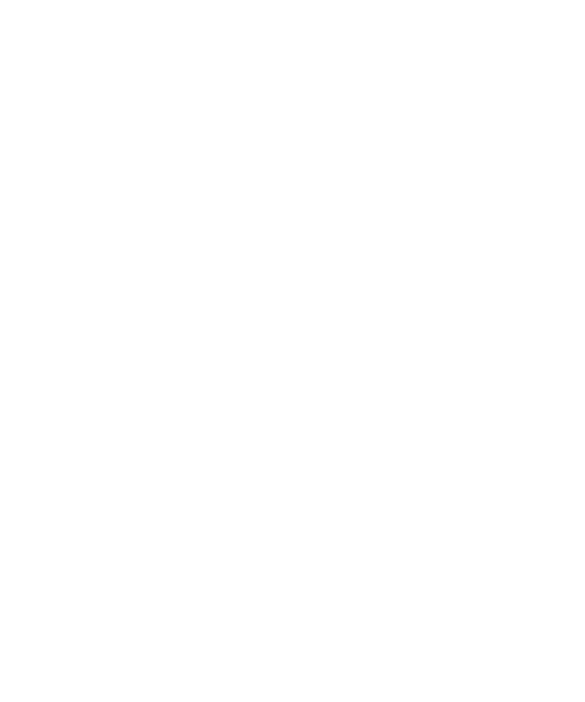
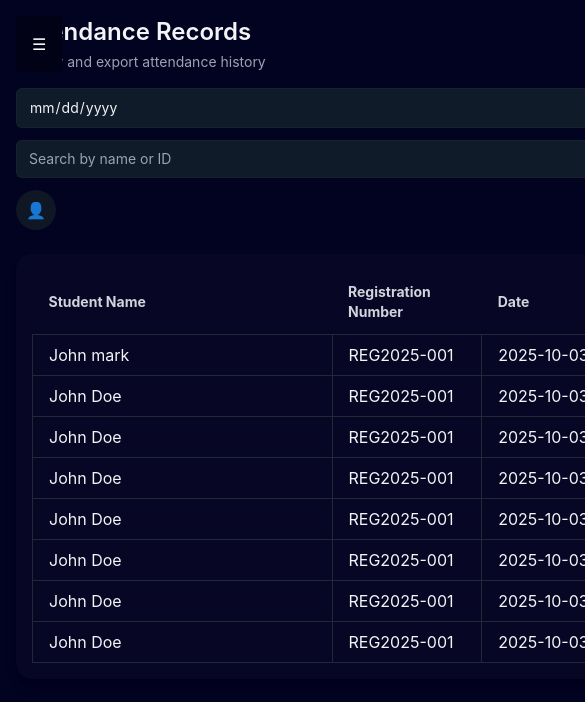
Before and after one commit to princewill-ossai/attendance-monitor, a React (Create React App) app: page /indexdb in a window 390 px wide. Before the commit this address had no page. Shown: the top 702 px of the page, 585 px wide, since content can reach past the window. Built offline with nearby package versions, Linux system fonts and the light colour scheme.

Commit message:
Mobile hamburger added

```diff
--- a/public/Prototype.json
+++ b/public/Prototype.json
@@ -1,7 +1,7 @@
 {
     "student": [
         {
-            "fullName": "John Doe",
+            "fullName": "John mark",
             "registrationNumber": "REG2025-001",
             "date": "2025-10-03",
             "status": "present"
--- a/src/App.js
+++ b/src/App.js
@@ -5,6 +5,7 @@ import Record from "./Components/StudentsRecord/Record";
 
 import { BrowserRouter, Routes, Route, Outlet } from "react-router-dom";
 import Register from "./Components/Register/Register";
+import Indexdb from "./Components/Studentdb.js/Indexdb";
 
 // Layout with sidebar
 function DashboardLayout() {
@@ -30,6 +31,7 @@ function App() {
           <Route path="/dashboard" element={<Dashboard />} />
           <Route path="/record" element={<Record />} />
           <Route path="/register" element={<Register />} />
+          <Route path="/indexdb" element={<Indexdb />} />
         </Route>
       </Routes>
     </BrowserRouter>
--- a/src/Components/Sidebar/Sidebar.js
+++ b/src/Components/Sidebar/Sidebar.js
@@ -1,11 +1,27 @@
-import React from 'react'
+import React, { useState } from 'react'
 import { Link } from 'react-router-dom'
 import faceImg from "../../asset/faceIcon.jpeg"
 
 const Sidebar = () => {
+  const [isOpen, setIsOpen] = useState(false)
+
   return (
-        <div>
-            <aside id="global-sidebar" className="w-65 bg-[#020217] min-h-screen text-gray-200">
+    <div className="flex">
+      {/* Hamburger Button  */}
+      <button
+        onClick={() => setIsOpen(!isOpen)}
+        className="lg:hidden p-4 text-white bg-[#020217] fixed top-4 left-4 z-50 rounded-md"
+      >
+        {isOpen ? "✖" : "☰"}
+      </button>
+
+      {/* Sidebar */}
+      <aside
+        id="global-sidebar"
+        className={`fixed top-0 left-0 h-full w-64 bg-[#020217] text-gray-200 transform
+        ${isOpen ? "translate-x-0" : "-translate-x-full"}
+        transition-transform duration-300 ease-in-out lg:translate-x-0 lg:static lg:block`}
+      >
         <div className="px-6 py-5 border-b border-[rgba(255,255,255,0.03)]">
           <div className="flex items-center gap-3">
             <div className="bg-slate-800 w-9 h-9 rounded-md flex items-center justify-center text-2xl">✔️</div>
@@ -14,42 +30,37 @@ const Sidebar = () => {
         </div>
 
         <nav className="flex flex-col gap-14 px-2 py-4 space-y-1">
-                    <p className="side-link flex gap-4 items-center flex-col py-3 rounded-lg mx-7"><i className="fa-solid fa-th-large fa-2x"></i>
+          <p className="side-link flex gap-4 items-center flex-col py-3 rounded-lg mx-7">
+            <i className="fa-solid fa-th-large fa-2x"></i>
             <Link to='/dashboard'><span>Dashboard</span></Link>
           </p>
-                    <a className="side-link flex gap-4 items-center flex-col py-3 rounded-lg mx-7" href="../attebdance-record/attendanceResord.html">
+          <div className="side-link flex gap-4 items-center flex-col py-3 rounded-lg mx-7">
             <i className="fa-solid text-[2.5rem] fa-clipboard-list"></i>
             <Link to='/register'><p>Add new student</p></Link>
-                    </a>
-                    <a className="side-link flex gap-4 items-center flex-col py-3 rounded-lg mx-7" href="#">
+          </div>
+          <div className="side-link flex gap-4 items-center flex-col py-3 rounded-lg mx-7">
             <i className="fa-solid text-[2.5rem] fa-database"></i>
             <Link to="/record"><p>Record</p></Link>
-                    </a>
-                    <a class="side-link flex gap-4 items-center flex-col py-3 rounded-lg mx-7" href="#">
-                        <i class="fa-solid text-[2.5rem] fa-user"></i>
-                        <p>Students</p>
-                    </a>
-                    <a class="side-link flex gap-4 items-center flex-col py-3 rounded-lg mx-7" href="#">
-                        <img className='w-[5rem] h-[5rem] rounded-full' src={faceImg} alt=''/>
-                        <p>Face Verification</p>
-                    </a>
+          </div>
+          <div className="side-link flex gap-4 items-center flex-col py-3 rounded-lg mx-7">
+            <i className="fa-solid text-[2.5rem] fa-user"></i>
+            <Link to="/indexdb"><p>Students</p></Link>
+          </div>
+
         </nav>
 
-                <div className="mt-auto px-4 pt-[] border-t border-[rgba(255,255,255,0.03)]">
-                    <a href="../index.html" className="flex items-center gap-3 px-3 py-2 rounded-md hover:bg-[rgba(255,255,255,0.03)]">
+        <div className="mt-auto px-4 pt-[10rem] border-t border-[rgba(255,255,255,0.03)]">
+          <Link to="/adminLogin" className="flex items-center gap-3 px-3 py-2 rounded-md hover:bg-[rgba(255,255,255,0.03)]">
             <svg className="w-5 h-5" viewBox="0 0 24 24" fill="none">
-                            <path d="M3 7v10a2 2 0 002 2h14a2 2 0 002-2V7" stroke="currentColor" stroke-width="1.2" stroke-linecap="round"
-                                stroke-linejoin="round" />
-                            <path d="M16 3v4M8 3v4" stroke="currentColor" stroke-width="1.2" stroke-linecap="round"
-                                stroke-linejoin="round" />
+              <path d="M3 7v10a2 2 0 002 2h14a2 2 0 002-2V7" stroke="currentColor" strokeWidth="1.2" strokeLinecap="round" strokeLinejoin="round" />
+              <path d="M16 3v4M8 3v4" stroke="currentColor" strokeWidth="1.2" strokeLinecap="round" strokeLinejoin="round" />
             </svg>
-                        <Link to="/adminLogin"><span>Logout</span></Link>
-                    </a>
+            <span>Logout</span>
+          </Link>
         </div>
       </aside>
-
     </div>
   )
 }
 
-export default Sidebar;
+export default Sidebar
--- /dev/null
+++ b/src/Components/Studentdb.js/Indexdb.js
@@ -0,0 +1,117 @@
+import React, { useEffect, useState } from "react";
+import axios from "axios";
+
+const Indexdb = () => {
+  const [students, setStudents] = useState([]);
+  const [search, setSearch] = useState("");
+  const [dateFilter, setDateFilter] = useState("");
+
+  useEffect(() => {
+    // Fetch from public/Prototype.json
+    axios
+      .get("/Prototype.json")
+      .then((response) => {
+        setStudents(response.data.student);
+      })
+      .catch((error) => {
+        console.error("Error fetching student data:", error);
+      });
+  }, []);
+
+  const filteredStudents = students.filter((student) => {
+    return (
+      (search === "" ||
+        student.fullName.toLowerCase().includes(search.toLowerCase()) ||
+        student.registrationNumber.toLowerCase().includes(search.toLowerCase())) &&
+      (dateFilter === "" || student.date === dateFilter)
+    );
+  });
+
+
+
+  return (
+    <div className="bg-[#020221] w-full text-gray-100 min-h-screen">
+      <div className="flex flex-col md:flex-row h-screen">
+        <div id="sidebar-root"></div>
+
+        <main className="flex-1 p-4 sm:p-6 md:p-8 overflow">
+          {/* ✅ Header with title + controls */}
+          <header className="flex flex-wrap items-center justify-between gap-4 mb-6">
+            <div>
+              <h1 className="text-2xl font-semibold">Attendance Records</h1>
+              <p className="text-sm text-gray-400 mt-1">
+                Review and export attendance history
+              </p>
+            </div>
+
+            <div className="flex flex-wrap items-center gap-3 w-full md:w-auto">
+              <input
+                type="date"
+                value={dateFilter}
+                onChange={(e) => setDateFilter(e.target.value)}
+                className="bg-[#0f1b28] text-sm px-3 py-2 rounded-md border border-[rgba(255,255,255,0.03)] w-full sm:w-auto"
+              />
+
+              <input
+                type="text"
+                placeholder="Search by name or ID"
+                value={search}
+                onChange={(e) => setSearch(e.target.value)}
+                className="bg-[#0f1b28] text-sm px-3 py-2 rounded-md border border-[rgba(255,255,255,0.03)] w-full sm:w-64"
+              />
+
+              <div className="w-10 h-10 rounded-full bg-[#0f1724] flex items-center justify-center">
+                👤
+              </div>
+            </div>
+          </header>
+
+          {/* ✅ Table section */}
+          <section className="bg-[rgba(255,255,255,0.02)] p-4 sm:p-6 rounded-2xl shadow-lg">
+            <div className="overflow-x-auto">
+              <table className="w-full min-w-[600px] text-left">
+                <thead>
+                  <tr className="text-gray-300 text-sm">
+                    <th className="px-4 sm:px-6 py-3 w-2/5">Student Name</th>
+                    <th className="px-4 sm:px-6 py-3 w-1/5">
+                      Registration Number
+                    </th>
+                    <th className="px-4 sm:px-6 py-3 w-1/5">Date</th>
+                  </tr>
+                </thead>
+                <tbody className="divide-y divide-[rgba(255,255,255,0.03)]">
+                  {filteredStudents.length > 0 ? (
+                    filteredStudents.map((student, index) => (
+                      <tr key={index} className="">
+                        <td className="border border-gray-800 px-4 py-2">
+                          {student.fullName}
+                        </td>
+                        <td className="border border-gray-800 px-4 py-2">
+                          {student.registrationNumber}
+                        </td>
+                        <td className="border border-gray-800 px-4 py-2">
+                          {student.date}
+                        </td>
+                      </tr>
+                    ))
+                  ) : (
+                    <tr>
+                      <td
+                        colSpan="4"
+                        className="text-center py-4 text-gray-500"
+                      >
+                        No students found
+                      </td>
+                    </tr>
+                  )}
+                </tbody>
+              </table>
+            </div>
+          </section>
+        </main>
+      </div>
+    </div>
+  );
+};
+
+export default Indexdb;
```
Lines whose indentation alone changed are shown as unchanged.
